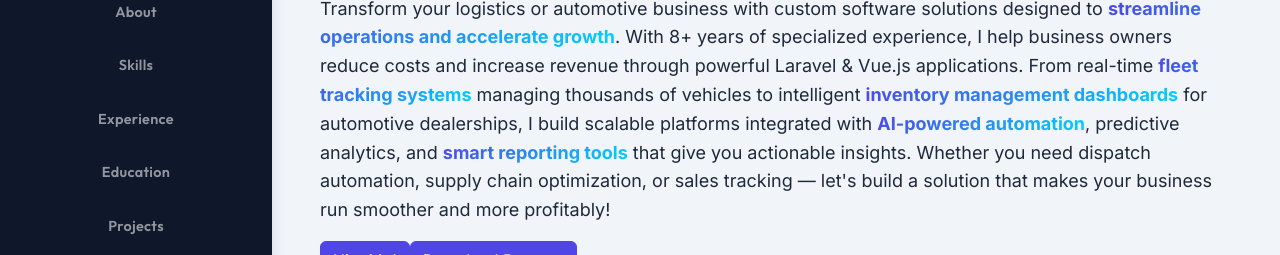
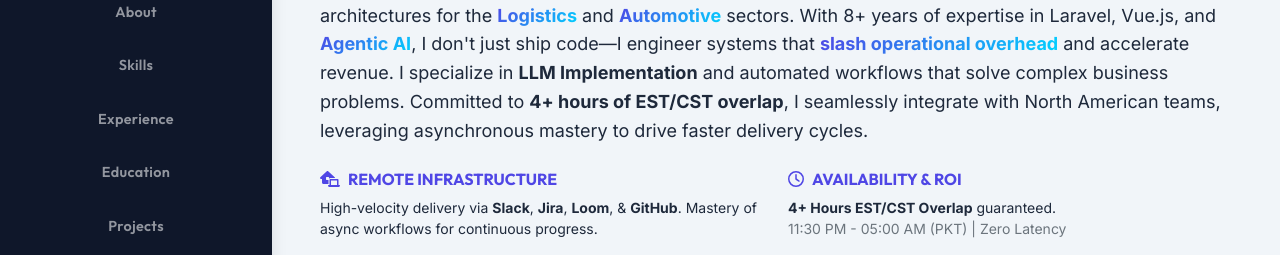
Before and after one commit to usmansaif/portfolio, a website: page src/pug/index.pug in a window 1280 px wide. Shown: the part 316-571 px from the top of the page. Drawn offline with nearby package versions, Linux system fonts and the light colour scheme; files that its build step writes are made by us from their sources; a script that the page names is missing; files whose address does not match are found by name.

Commit message:
intro updated

```diff
--- a/src/pug/components/about.pug
+++ b/src/pug/components/about.pug
@@ -5,17 +5,49 @@
         | Usman
         span.text-primary Saif
     p.lead.mb-3.mt-3
-        | Transform your logistics or automotive business with custom software solutions designed to
-        span.ai-text streamline operations and accelerate growth
-        | . With 8+ years of specialized experience, I help business owners reduce costs and increase revenue through powerful Laravel & Vue.js applications. From real-time
-        span.ai-text fleet tracking systems
-        |  managing thousands of vehicles to intelligent
-        span.ai-text inventory management dashboards
-        |  for automotive dealerships, I build scalable platforms integrated with
-        span.ai-text AI-powered automation
-        | , predictive analytics, and
-        span.ai-text smart reporting tools
-        |  that give you actionable insights. Whether you need dispatch automation, supply chain optimization, or sales tracking — let's build a solution that makes your business run smoother and more profitably!
+        | I am a
+        strong.text-primary Senior Software Engineer
+        |  and
+        strong.text-primary Strategic Technical Partner
+        |  specializing in high-performance architectures for the
+        span.ai-text Logistics
+        |  and
+        span.ai-text Automotive
+        |  sectors. With 8+ years of expertise in Laravel, Vue.js, and
+        span.ai-text Agentic AI
+        | , I don't just ship code—I engineer systems that
+        span.ai-text slash operational overhead
+        |  and accelerate revenue. I specialize in
+        strong LLM Implementation
+        |  and automated workflows that solve complex business problems. Committed to
+        strong 4+ hours of EST/CST overlap
+        | , I seamlessly integrate with North American teams, leveraging asynchronous mastery to drive faster delivery cycles.
+
+    .remote-info-box.row.mb-4.mt-4
+        .col-md-6.mb-3.mb-md-0
+            h4.h6.text-uppercase.text-primary.mb-2
+                i.fas.fa-laptop-house.me-2
+                | Remote Infrastructure
+            p.mb-0.small
+                | High-velocity delivery via
+                strong Slack
+                | ,
+                strong Jira
+                | ,
+                strong Loom
+                | , &
+                strong GitHub
+                | . Mastery of async workflows for continuous progress.
+
+        .col-md-6
+            h4.h6.text-uppercase.text-primary.mb-2
+                i.far.fa-clock.me-2
+                | Availability & ROI
+            p.mb-0.small
+                strong 4+ Hours EST/CST Overlap
+                |  guaranteed.
+                br
+                span.text-muted 11:30 PM - 05:00 AM (PKT) | Zero Latency
 
     a(href="#contact", class="btn btn-primary mb-4") Hire Me!
     a(href="/assets/file/Usman-Saif-Resume.pdf", class="btn btn-primary mb-4", rel='noreferrer', target='_blank') Download Resume
--- a/src/pug/components/experience.pug
+++ b/src/pug/components/experience.pug
@@ -20,25 +20,25 @@
                         | Oct 2024 ‒ Present
 
             .experience-description.mt-4
-                p.lead-text Leading enterprise-level software architecture and engineering teams to deliver scalable solutions for logistics and automotive clients.
+                p.lead-text Spearheading enterprise architecture and engineering strategy for Tier-1 logistics and automotive clients.
 
                 .highlights-grid.row.mt-4
                     .col-md-6.mb-3
                         .highlight-item
                             i.fas.fa-check-circle.me-2
-                            span Architectural Leadership: Define and implement system architecture strategies for high-traffic logistics platforms
+                            span Stratgic Architecture: Designing scalable, high-concurrency platforms that support rapid fleet expansion
                     .col-md-6.mb-3
                         .highlight-item
                             i.fas.fa-check-circle.me-2
-                            span Team Leadership: Lead and mentor a team of 8+ full-stack developers and establishing best practices
+                            span Technical Leadership: Mentoring 8+ full-stack engineers to adopt best practices and modern CI/CD pipelines
                     .col-md-6.mb-3
                         .highlight-item
                             i.fas.fa-check-circle.me-2
-                            span Client Solutions: Design custom solutions that reduce operational costs by 30%
+                            span ROI Engineering: Delivering custom automation modules that cut operational costs by 30%
                     .col-md-6.mb-3
                         .highlight-item.ai-highlight
                             i.fas.fa-robot.me-2
-                            span AI Integration: Implement AI-powered automation and intelligent dashboards for real-time insights
+                            span Agentic AI & LLMs: Implementing intelligent agents and predictive dashboards to drive data-led decisions
 
                 .tech-used.mt-3
                     .skill-tags
@@ -46,7 +46,7 @@
                         span.skill-tag Vue.js
                         span.skill-tag MySQL
                         span.skill-tag Redis
-                        span.skill-tag.ai-tag AI/ML APIs
+                        span.skill-tag.ai-tag Agentic AI / LLMs
 
         // Experience Item 2
         .experience-card(data-aos="fade-up" data-aos-delay="100")
```
Also changed, not shown: docs/components/about.html, docs/components/experience.html, docs/index.html.
